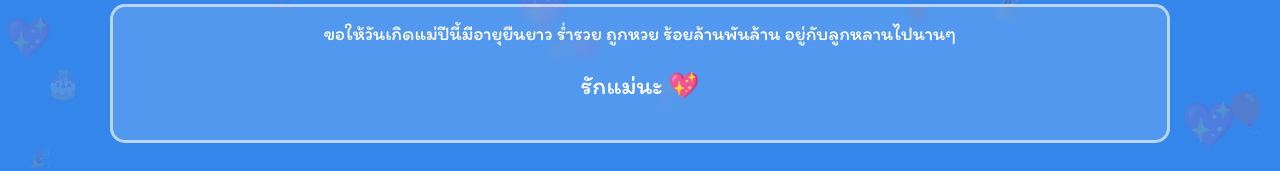
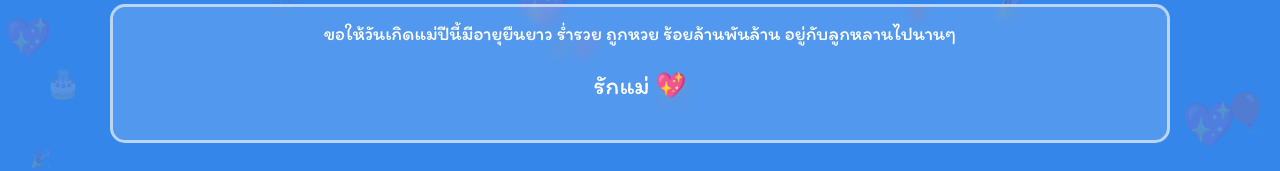
Before and after one commit to maggykung123/mommy, a plain HTML site: page index.html in a window 1280 px wide. Shown: the part 408-579 px from the top of the page. Drawn offline with Linux system fonts and the light colour scheme.

Commit message:
Update index.html

```diff
--- a/index.html
+++ b/index.html
@@ -126,7 +126,7 @@
 
   <div  class="message">
     ขอให้วันเกิดแม่ปีนี้มีอายุยืนยาว ร่ำรวย ถูกหวย ร้อยล้านพันล้าน อยู่กับลูกหลานไปนานๆ
-    <p style="font-size: 25px;">รักแม่นะ  💖</p>
+    <p style="font-size: 25px;">รักแม่  💖</p>
 
   <audio id="song" src="hbd_song.mp3"></audio>
 
```
